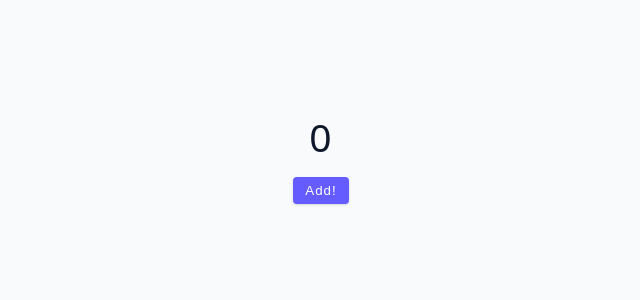
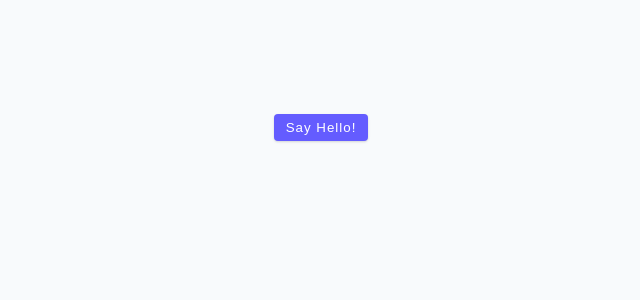
Before and after one commit to logan-lampton/react_projects, a React (Vite) app in the folder my-react-app/: page / in a window 1280 px wide. Shown: the top 300 px of the page, without its empty margins (319-959 px from the left). Built offline with nearby package versions, Linux system fonts and the light colour scheme.

Commit message:
added useState and useEffect examples

```diff
--- /dev/null
+++ b/my-react-app/src/02-useEffect/Fundementals.jsx
@@ -0,0 +1,36 @@
+import React, { useEffect, useState } from "react";
+
+function Fundementals() {
+  const [helloCount, setHelloCount] = useState(0);
+  const [showHellos, setShowHellows] = useState([]);
+  const hellos = [];
+
+  const increaseHello = () => {
+    setHelloCount(helloCount + 1);
+    addHellos();
+  };
+
+  const addHellos = () => {
+    for (let i = -1; i < helloCount; i += 1) {
+      hellos.push("Hello!");
+    }
+    setShowHellows(hellos)
+  };
+
+  useEffect(() => {
+    console.log("Hello from useEffect!");
+  }, []);
+
+  return (
+    <>
+      <button className='btn' onClick={increaseHello}>
+        Say hello!
+      </button>
+      <div>
+        <h2>{showHellos}</h2>
+      </div>
+    </>
+  );
+}
+
+export default Fundementals;
--- a/my-react-app/src/App.jsx
+++ b/my-react-app/src/App.jsx
@@ -1,10 +1,10 @@
 import "./App.css";
-import CurrentState from './01-useState/CurrentState';
+import Fundementals from './02-useEffect/Fundementals';
 
 function App() {
   return (
     <div className='container'>
-      <CurrentState />
+      <Fundementals />
     </div>
   );
 }
```
